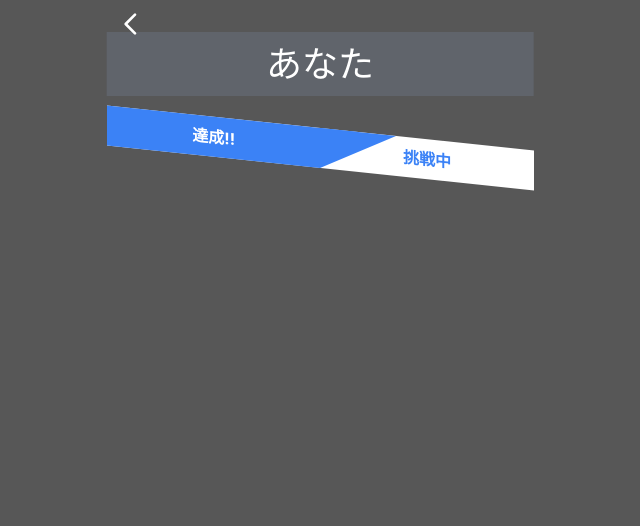
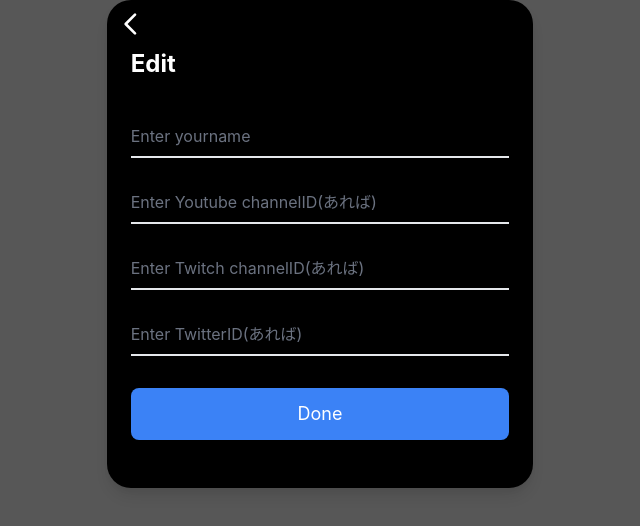
Before and after one commit to shimapon/game-trophy, a Next.js app: page /You in a window 1280 px wide. Shown: the top 526 px of the page, without its empty margins (320-960 px from the left). Built offline with nearby package versions, Linux system fonts and the light colour scheme.

Commit message:
もろもろ

```diff
--- a/components/Layout.tsx
+++ b/components/Layout.tsx
@@ -20,7 +20,7 @@ export const Layout: React.FC<Props> = ({ children }) => {
         <link rel="icon" href="/favicon.ico" />
       </Head>
       <div
-        className="md:w-1/3 mx-auto "
+        className="lg:w-1/3 md:w-2/3 mx-auto "
         style={{ minHeight: "-webkit-fill-available" }}
       >
         {children}
--- a/data/trophy.json
+++ b/data/trophy.json
@@ -28,8 +28,8 @@
     "shortTitle": "金ネジキ[HGSS]",
     "thumnail": "https://koku-byakunews.com/wp-content/uploads/2021/06/nejiki.jpg",
     "description": "「バトルファクトリー」のファクトリーヘッドの49戦目のフロンティアブレーン「ネジキ」に勝利する",
-    "gameIMG": "https://yt3.ggpht.com/mL70OpfPfw7UrOREowIVGCFONs9LAi8eo7Qg4gDy__qwV0Swt6-dYUsGYPTvLq_k69JV_LHh5w=s540-w390-h540-c-k-c0x00ffffff-no-nd-rj",
-    "game_name": "ポケットモンスター プラチナ"
+    "gameIMG": "https://yt3.ggpht.com/JcSBVIlsSP3cpALu5Xf9HHnnRRarRZM2_yrSZIANgDgGAKs5lVb5Oa2f5NuMLrfC89LBgv2J0Q=s540-w390-h540-c-k-c0x00ffffff-no-nd-rj",
+    "game_name": "ポケットモンスター ハートゴールド・ソウルシルバー"
   },
   {
     "Title": "ポケットモンスター エメラルド -金ダツラ-",
@@ -78,5 +78,13 @@
     "description": "モード：パワフェスの難易度達人をクリアする",
     "gameIMG": "https://yt3.ggpht.com/OywGWjqdvzRvTrVJG0G5HodMuJ0vW1hEBu1lKRXVDoJsxdiBqZnsrYZFJyFYgMfaWoFi6P0OxA=s540-w390-h540-c-k-c0x00ffffff-no-nd-rj",
     "game_name": "実況パワフルプロ野球2016"
+  },
+  {
+    "Title": "SEKIRO ノーデスクリア",
+    "shortTitle": "SEKIRO ノーデス",
+    "thumnail": "https://yt3.ggpht.com/9RHBiEBJoReE8NeCm5hd4BwT8JTxQUA06l_rO6RfHjBER6JGMcs6fRlDl5eVRokOV-69Pra2XNU=s540-w390-h540-c-k-c0x00ffffff-no-nd-rj",
+    "description": "コンテニューすることなく、全ボスを倒す（回生可）",
+    "gameIMG": "https://yt3.ggpht.com/9RHBiEBJoReE8NeCm5hd4BwT8JTxQUA06l_rO6RfHjBER6JGMcs6fRlDl5eVRokOV-69Pra2XNU=s540-w390-h540-c-k-c0x00ffffff-no-nd-rj",
+    "game_name": "SEKIRO: SHADOWS DIE TWICE"
   }
 ]
--- a/pages/You.tsx
+++ b/pages/You.tsx
@@ -6,12 +6,18 @@ import { Layout } from "../components/Layout";
 
 const You: React.FC = () => {
   const [isComp, setIsComp] = useState(true);
+  const [isEdit, setIsEdit] = useState(true);
   const [modalContent, setModalContent] = useState<{
     title: string;
     thumnail: string;
     description: string;
     videoID: string;
   } | null>(null);
+
+  const [name, setName] = useState(null);
+  const [yID, setYID] = useState(null);
+  const [twitchID, setTwitchID] = useState(null);
+  const [twitterID, setTwitterID] = useState(null);
 
   console.log(modalContent);
 
@@ -38,6 +44,85 @@ const You: React.FC = () => {
             </div>
           </Link>
         </div>
+        {isEdit && (
+          <div>
+            <div className="mx-auto max-w-md px-6 py-12 bg-black border-0 shadow-lg sm:rounded-3xl">
+              <h1 className="text-2xl font-bold mb-8">Edit</h1>
+              <form id="form">
+                <div className="relative z-0 w-full mb-5">
+                  <input
+                    type="text"
+                    name="name"
+                    placeholder=" "
+                    required
+                    className="pt-3 pb-2 block w-full px-0 mt-0 bg-transparent border-0 border-b-2 appearance-none focus:outline-none focus:ring-0 focus:border-black border-gray-200"
+                  />
+                  <label className="absolute duration-300 top-3 -z-1 origin-0 text-gray-500">
+                    Enter yourname
+                  </label>
+                  <span className="text-sm text-red-600 hidden" id="error">
+                    Name is required
+                  </span>
+                </div>
+
+                <div className="relative z-0 w-full mb-5">
+                  <input
+                    type="email"
+                    name="email"
+                    placeholder=" "
+                    className="pt-3 pb-2 block w-full px-0 mt-0 bg-transparent border-0 border-b-2 appearance-none focus:outline-none focus:ring-0 focus:border-black border-gray-200"
+                  />
+                  <label className="absolute duration-300 top-3 -z-1 origin-0 text-gray-500">
+                    Enter Youtube channelID(あれば)
+                  </label>
+                  <span className="text-sm text-red-600 hidden" id="error">
+                    Enter Youtube channelID is required
+                  </span>
+                </div>
+
+                <div className="relative z-0 w-full mb-5">
+                  <input
+                    type="password"
+                    name="password"
+                    placeholder=" "
+                    className="pt-3 pb-2 block w-full px-0 mt-0 bg-transparent border-0 border-b-2 appearance-none focus:outline-none focus:ring-0 focus:border-black border-gray-200"
+                  />
+                  <label className="absolute duration-300 top-3 -z-1 origin-0 text-gray-500">
+                    Enter Twitch channelID(あれば)
+                  </label>
+                  <span className="text-sm text-red-600 hidden" id="error">
+                    Enter Twitch channelID is required
+                  </span>
+                </div>
+
+                <div className="relative z-0 w-full mb-5">
+                  <input
+                    type="password"
+                    name="password"
+                    placeholder=" "
+                    className="pt-3 pb-2 block w-full px-0 mt-0 bg-transparent border-0 border-b-2 appearance-none focus:outline-none focus:ring-0 focus:border-black border-gray-200"
+                  />
+                  <label className="absolute duration-300 top-3 -z-1 origin-0 text-gray-500">
+                    Enter TwitterID(あれば)
+                  </label>
+                  <span className="text-sm text-red-600 hidden" id="error">
+                    Enter TwitterID is required
+                  </span>
+                </div>
+                <button
+                  onClick={() => setIsEdit(false)}
+                  id="button"
+                  type="button"
+                  className="w-full px-6 py-3 mt-3 text-lg text-white transition-all duration-150 ease-linear rounded-lg shadow outline-none bg-blue-500 hover:bg-blue-600 hover:shadow-lg focus:outline-none"
+                >
+                  Done
+                </button>
+              </form>
+            </div>
+          </div>
+        )}
+        {!isEdit && (
+          <>
             <div className="relative mb-8">
               <div className="h-24 w-full"></div>
               <div className="mt-4 w-full bg-opacity-50 bg-gray-500 absolute top-1/2 left-1/2 transform -translate-x-1/2 -translate-y-1/2 flex justify-center">
@@ -95,6 +180,8 @@ const You: React.FC = () => {
                 </nav>
               )}
             </div>
+          </>
+        )}
       </div>
     </Layout>
   );
--- a/pages/index.tsx
+++ b/pages/index.tsx
@@ -58,14 +58,13 @@ const Index: React.FC<Props> = ({ streamers }) => {
       <div>
         {/* アプリの説明 */}
         <p className="text-2xl text-center my-3 text-blue-400">アプリの説明</p>
-        <div className="bg-indigo-200 h-36">
+        <div className="bg-indigo-200 h-44 mx-4">
           <p className="text-lg">
             大人でもクリアが難しいゲーム・ゲームの一部のコンテンツに加え,
             ストリーマー独自のいろいろな縛りをもうけたゲームなどの「トロフィー」を揃えてあなたのプロフィールを作りましょう！！
           </p>
         </div>
         {/* あなたのプロフィール */}
-
         <p className="text-2xl text-center my-3 text-blue-400">
           プロフィールを作成する
         </p>
@@ -135,6 +134,8 @@ const Index: React.FC<Props> = ({ streamers }) => {
               }
             )}
         </div>
+        {/* Trophy一覧 */}
+
         <p className="text-2xl text-center my-3 text-blue-400">Trophy一覧</p>
 
         <Link href="/TrophyList" passHref>
@@ -146,7 +147,6 @@ const Index: React.FC<Props> = ({ streamers }) => {
         </Link>
         <div className="cursor-pointer h-8 mx-auto"></div>
       </div>
-      {/* Trophy一覧 */}
     </Layout>
   );
 };
```
Also changed, not shown: pages/TrophyList.tsx (+41 -7 lines). Lines whose indentation alone changed are shown as unchanged.
